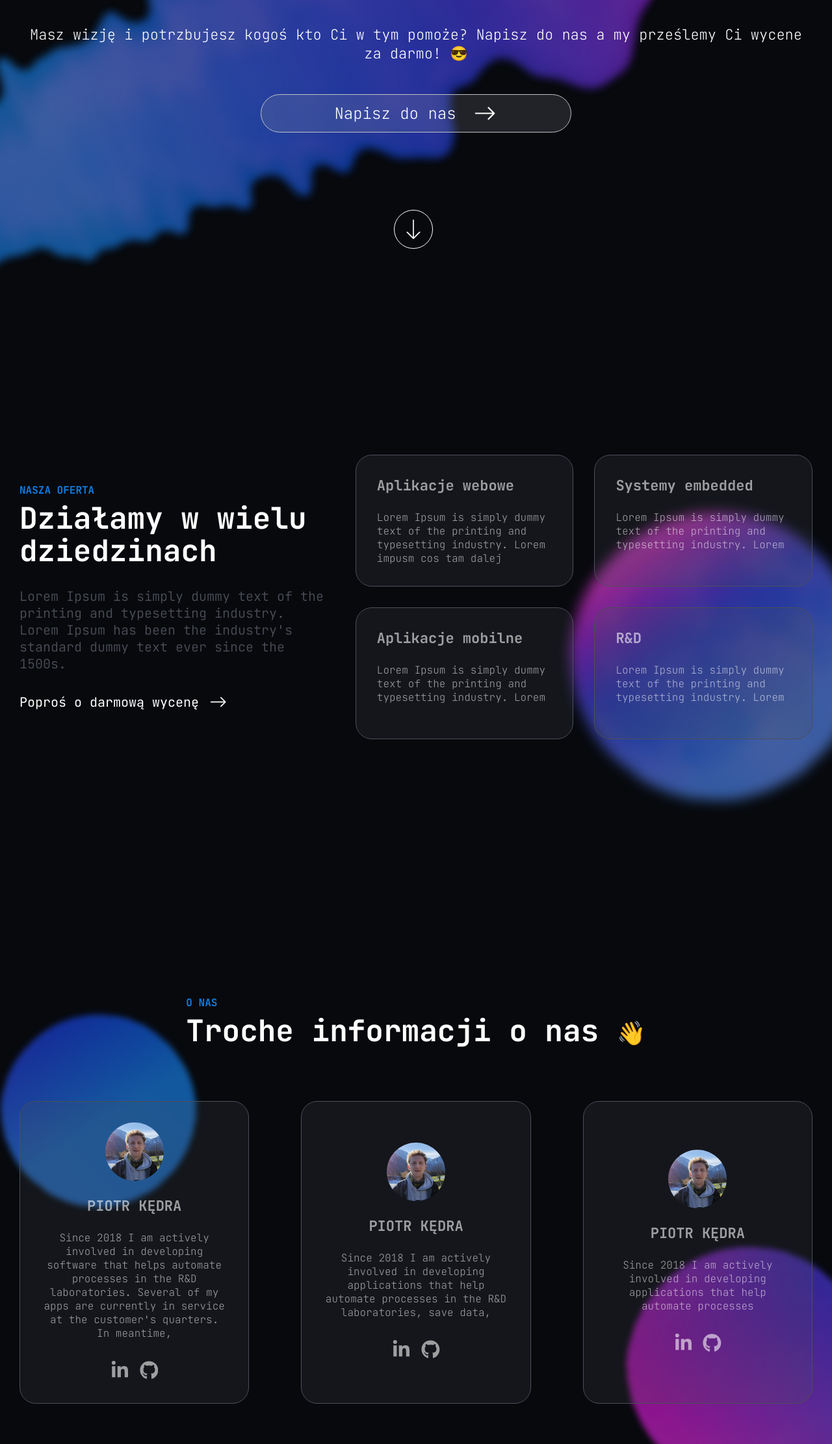
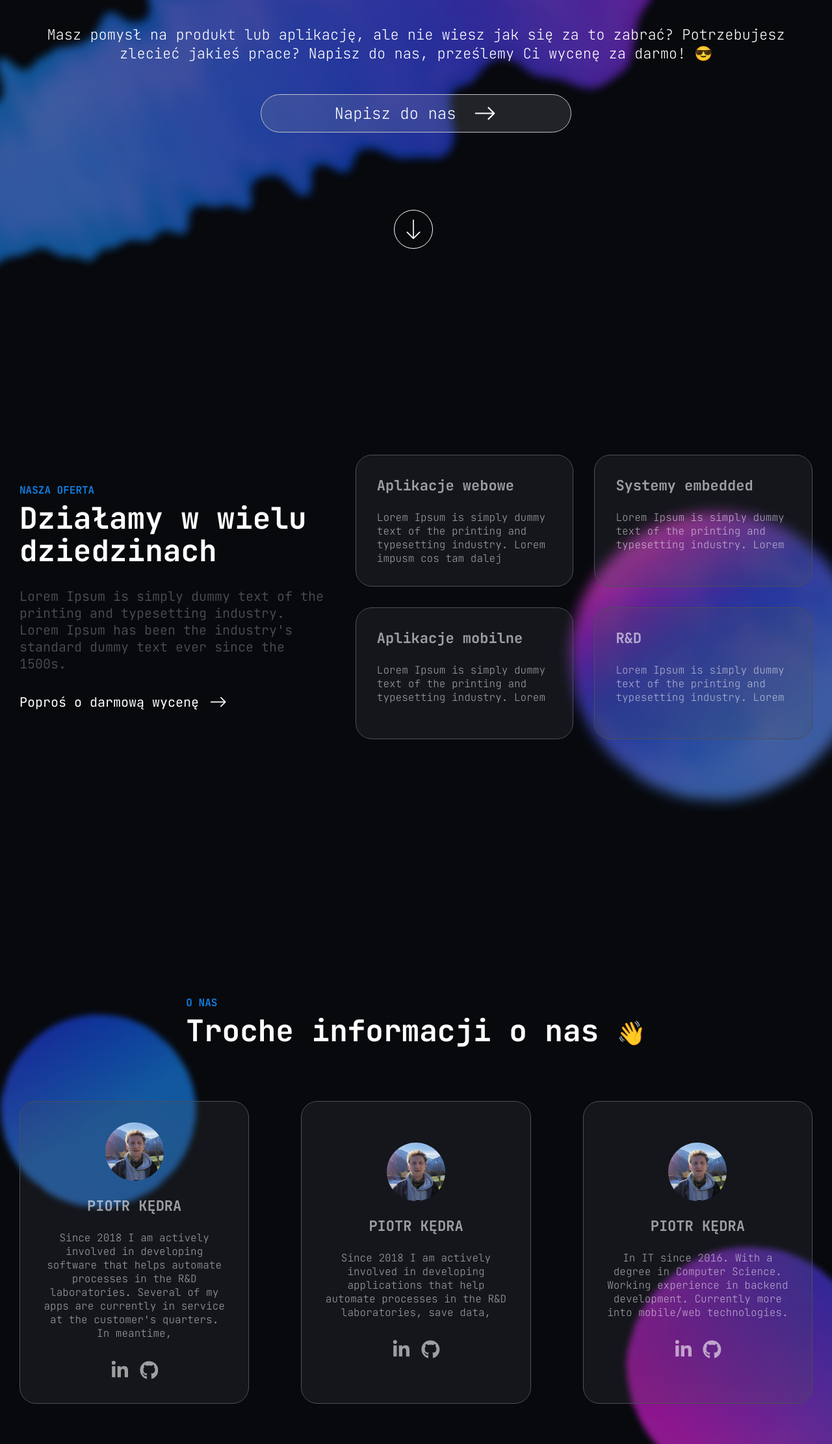
Before and after one commit to PiotrKedra/appmoon-website, a Gatsby site: page / in a window 1280 px wide. Shown: the part 337-2560 px from the top of the page at 65% size. Built offline with nearby package versions, Linux system fonts and the light colour scheme; Gatsby itself is replaced by a stand-in of ours.

Commit message:
commit test

```diff
--- a/src/pages/index.js
+++ b/src/pages/index.js
@@ -66,7 +66,7 @@ const IndexPage = () => {
       <div style={{overflow: 'hidden', width: '100%', zIndex: 3}}>
         <div id={START_SECTION} className="ctn landing-ctn">
           <h1>Chwitliwy tekścior cool & super</h1>
-          <p>Masz wizję i potrzbujesz kogoś kto Ci w tym pomoże? Napisz do nas a my prześlemy Ci wycene za darmo! 😎</p>
+          <p>Masz pomysł na produkt lub aplikację, ale nie wiesz jak się za to zabrać? Potrzebujesz zlecieć jakieś prace? Napisz do nas, prześlemy Ci wycenę za darmo! 😎</p>
           <button onClick={() => scrollTo(`#${CONTACT_SECTION}`)} className="call-to-action_btn">
             <p>Napisz do nas</p>
             <BsArrowRight className="arrow-icon" />
@@ -181,7 +181,7 @@ const IndexPage = () => {
               className="member-avatar"
             />
             <h3>PIOTR KĘDRA</h3>
-            <p>Since 2018 I am actively involved in developing applications that help automate processes  </p>
+            <p>In IT since 2016. With a degree in Computer Science. Working experience in backend development. Currently more into mobile/web technologies. </p>
             <div className="member-socials">
               <a href="#">
                 <FaLinkedinIn size="1.8rem"/>
```
